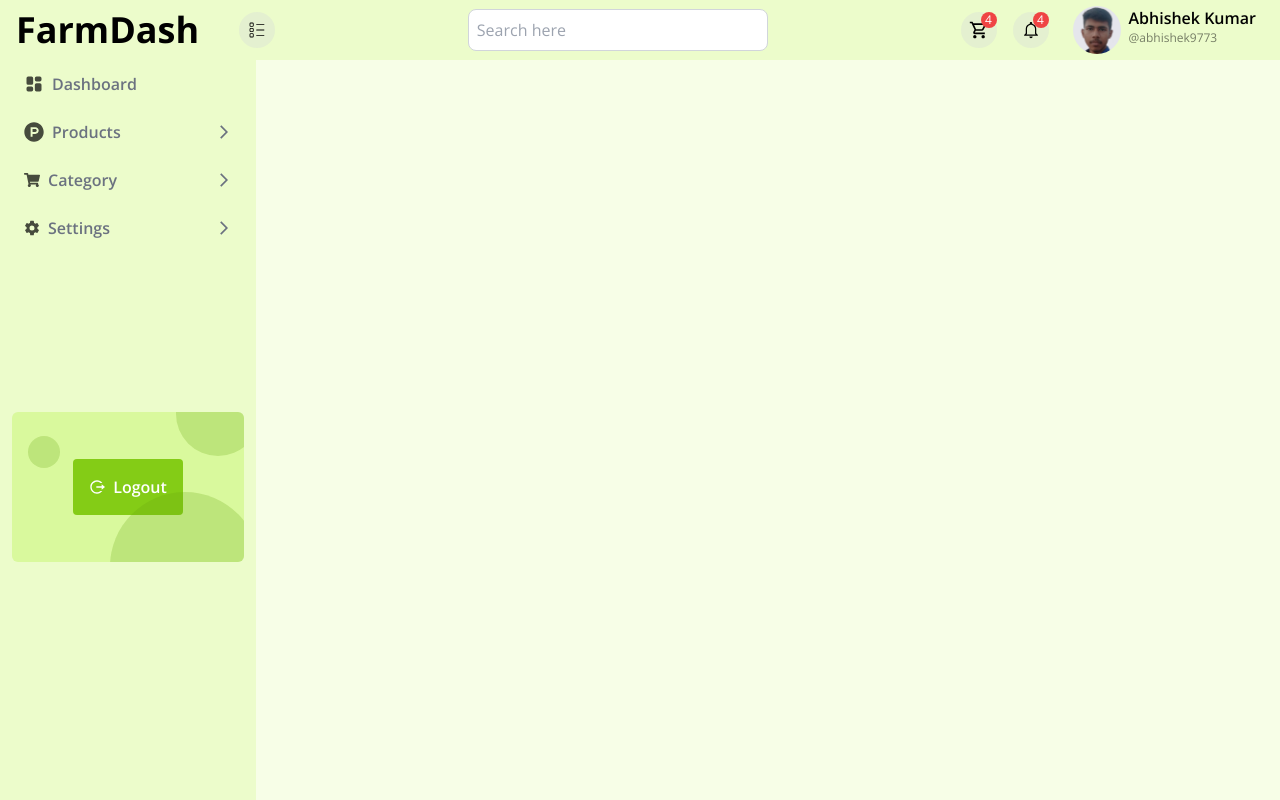
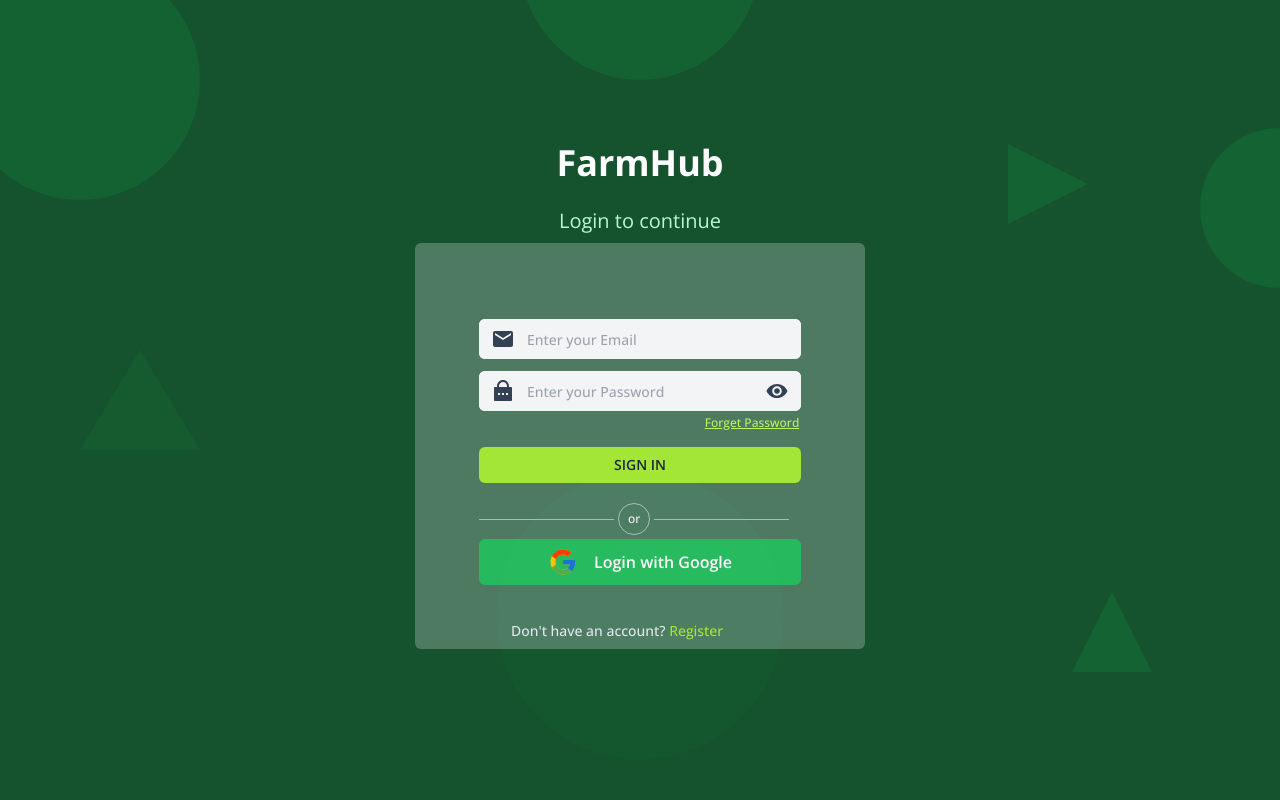
Before and after one commit to abhishek9773/Farmhub-dashboard, a React (Vite) app: page /login in a window 1280 px wide. Built offline with nearby package versions, Linux system fonts and the light colour scheme.

Commit message:
Implemented login UI with email, password input, and password toggle feature

```diff
--- a/src/App.jsx
+++ b/src/App.jsx
@@ -1,27 +1,45 @@
-import { BrowserRouter, Route, Routes } from "react-router-dom";
+import { BrowserRouter, Route, Routes, redirect } from "react-router-dom";
 import Dashboard from "./pages/Dashboard";
 import Header from "./components/Header";
 import "./App.css";
 import SlideBar from "./components/SlideBar";
-import { createContext, useState } from "react";
+import { createContext, useEffect, useState } from "react";
+import Login from "./pages/Login";
 
 export const Mycontext = createContext();
 
 export default function App() {
   const [isToggleSidebar, setIsToggleSidebar] = useState(false);
+  const [isLogin, setIsLogin] = useState(false);
+  const [isHiddenSidebarAndHeader, setIsHiddenSidebarAndHeader] =
+    useState(false);
 
   const value = {
     isToggleSidebar,
     setIsToggleSidebar,
+    isLogin,
+    setIsLogin,
+    isHiddenSidebarAndHeader,
+    setIsHiddenSidebarAndHeader,
   };
+
+  // useEffect(() => {
+  //   if (isLogin) {
+  //     redirect("/dashboard");
+  //   } else {
+  //     redirect("/login");
+  //   }
+  //   return () => redirect("/login");
+  // }, [isLogin]);
 
   return (
     <BrowserRouter>
       <Mycontext.Provider value={value}>
         <div className="bg-lime-50 min-h-screen">
-          <Header />
+          {!isHiddenSidebarAndHeader && <Header />}
           <div className="flex">
             {/* Sidebar transition */}
+            {!isHiddenSidebarAndHeader && (
               <div
                 className={`${
                   isToggleSidebar ? "w-0" : "w-1/5"
@@ -29,6 +47,7 @@ export default function App() {
               >
                 <SlideBar />
               </div>
+            )}
             {/* Main content transition */}
             <div
               className={`${
@@ -38,6 +57,7 @@ export default function App() {
               <Routes>
                 <Route path="/" element={<Dashboard />} exact />
                 <Route path="/dashboard" element={<Dashboard />} />
+                <Route path="/login" element={<Login />} />
               </Routes>
             </div>
           </div>
--- a/src/components/Header/index.jsx
+++ b/src/components/Header/index.jsx
@@ -3,7 +3,7 @@ import { motion } from "framer-motion";
 import { IoMdNotificationsOutline } from "react-icons/io";
 import { CiBoxList } from "react-icons/ci";
 import { MdOutlinePlaylistRemove, MdOutlineShoppingCart } from "react-icons/md";
-import { useContext } from "react";
+import { useContext, useState } from "react";
 import { Mycontext } from "../../App";
 
 const Header = () => {
@@ -62,6 +62,7 @@ const Header = () => {
             </div>
           </div>
 
+          {context.isLogin ? (
             <motion.div
               whileTap={{ scale: 0.9 }}
               className="flex gap-2 cursor-pointer hover:bg-lime-100/80 px-2 rounded-"
@@ -69,7 +70,7 @@ const Header = () => {
               <div className="overflow-hidden">
                 <motion.img
                   whileHover={{ scale: 1.09 }}
-                src="src/assets/logo.png"
+                  src="https://i.postimg.cc/7hVw6Ms2/3.png"
                   alt=""
                   className="w-12 h-12 rounded-full border-blue-600 border-spacing-3 object-cover"
                 />
@@ -79,6 +80,16 @@ const Header = () => {
                 <p className="opacity-50 font-normal text-xs">@abhishek9773</p>
               </div>
             </motion.div>
+          ) : (
+            <Link to={"/login"}>
+              <motion.button
+                whileTap={{ scale: 0.9 }}
+                className="px-4 py-2 bg-lime-500 hover:bg-lime-400 font-semibold rounded-md"
+              >
+                Login
+              </motion.button>
+            </Link>
+          )}
         </div>
       </div>
     </div>
--- a/src/components/SlideBar/index.jsx
+++ b/src/components/SlideBar/index.jsx
@@ -1,5 +1,5 @@
 import React, { useContext, useState } from "react";
-import { FaProductHunt, FaShoppingCart } from "react-icons/fa";
+import { FaLock, FaProductHunt, FaShoppingCart } from "react-icons/fa";
 import { IoSettingsSharp } from "react-icons/io5";
 import { MdOutlineArrowForwardIos } from "react-icons/md";
 import { RiLogoutCircleRLine } from "react-icons/ri";
@@ -235,6 +235,60 @@ const SlideBar = () => {
             </div>
           )}
         </li>
+        <li className="group">
+          <div
+            className="hover:bg-lime-200 text-gray-500 p-3 rounded-md flex items-center justify-between cursor-pointer"
+            onClick={() => toggleAccordion(5)}
+          >
+            <div className="flex items-center gap-2">
+              <FaLock
+                className={`${
+                  openIndex == 5 ? "text-blue-600" : "text-black/70"
+                } `}
+              />
+              <p>Authentication</p>
+            </div>
+            <MdOutlineArrowForwardIos
+              className={`transform transition-transform duration-200 ${
+                openIndex === 5 ? "rotate-90" : ""
+              }`}
+            />
+          </div>
+          {openIndex === 5 && (
+            <div className="pl-4 mt-2 text-gray-600 text-sm font-semibold">
+              <p
+                className={`py-2  pl-2 rounded-md cursor-pointer ${
+                  selectedItem === "Profile"
+                    ? " text-blue-600"
+                    : "hover:bg-lime-200"
+                }`}
+                onClick={() => selectItem("Profile")}
+              >
+                Login
+              </p>
+              <p
+                className={`py-2 pl-2  rounded-md cursor-pointer  ${
+                  selectedItem === "Account"
+                    ? " text-blue-600 "
+                    : "hover:bg-lime-200"
+                }`}
+                onClick={() => selectItem("Account")}
+              >
+                Registration
+              </p>
+              <p
+                className={`py-2 pl-2 rounded-md cursor-pointer ${
+                  selectedItem === "Privacy"
+                    ? "  text-blue-600"
+                    : "hover:bg-lime-200"
+                }`}
+                onClick={() => selectItem("Privacy")}
+              >
+                Forgot Password
+              </p>
+            </div>
+          )}
+        </li>
       </ul>
 
       <div className="relative w-full h-[150px] bg-lime-200 overflow-hidden  -bottom-40 rounded-md">
--- /dev/null
+++ b/src/pages/Login/index.jsx
@@ -0,0 +1,102 @@
+import React, { useContext, useEffect, useState } from "react";
+import { Mycontext } from "../../App";
+import { MdEmail } from "react-icons/md";
+import { RiLockPasswordFill } from "react-icons/ri";
+import { IoMdEye, IoMdEyeOff } from "react-icons/io";
+import { Link } from "react-router-dom";
+import { FcGoogle } from "react-icons/fc";
+
+const Login = () => {
+  const [showPassword, setShowPassword] = useState("true");
+  const context = useContext(Mycontext);
+
+  const handleShowPassword = () => {
+    setShowPassword(!showPassword);
+  };
+
+  useEffect(() => {
+    context.setIsHiddenSidebarAndHeader(true);
+  }, [context]);
+
+  return (
+    <div className="min-h-screen flex items-center justify-center relative bg-green-900 overflow-hidden">
+      {/* Background Circles */}
+      <div className="absolute -top-40 right-42 w-60 h-60 bg-green-700 rounded-full opacity-30"></div>
+      <div className="absolute -top-10 -left-10 w-60 h-60 bg-green-700 rounded-full opacity-30"></div>
+      <div className="absolute top-32 -right-20 w-40 h-40 bg-green-600 rounded-full opacity-20"></div>
+      <div className="absolute bottom-10 left-1/2 transform -translate-x-1/2 w-72 h-72 bg-green-800 rounded-full opacity-25"></div>
+
+      {/* Background Triangles */}
+      <div className="absolute top-30 left-20 w-0 h-0 border-l-[60px] border-l-transparent border-r-[60px] border-r-transparent border-b-[100px] border-b-green-700 opacity-20"></div>
+      <div className="absolute top-36 right-48 w-0 h-0 border-l-[40px] border-l-transparent border-r-[40px] border-r-transparent border-b-[80px] border-b-green-600 opacity-20 rotate-90 "></div>
+      <div className="absolute bottom-32 right-32 w-0 h-0 border-l-[40px] border-l-transparent border-r-[40px] border-r-transparent border-b-[80px] border-b-green-600 opacity-20 "></div>
+
+      {/* Logo and Title */}
+      <div className="relative z-20 text-center text-white ">
+        <div className="mb-6 text-4xl font-bold">FarmHub</div>
+        <div className="text-xl text-green-200">Login to continue</div>
+        <div className="relative font-medium bg-gray-300/30 p-16 m-2 rounded-md w-auto md:w-[450px]">
+          <form className="">
+            <div className="relative flex items-center bg-gray-100 my-3 rounded-md focus-within:text-blue-600 text-slate-700">
+              <MdEmail className="absolute left-3 text-2xl  transition-colors duration-200" />
+              <input
+                type="email"
+                placeholder="Enter your Email"
+                className="w-full pl-12 p-2 rounded-md text-md bg-gray-100 focus:bg-white focus:outline-none focus:ring-2 focus:ring-blue-600 placeholder:text-sm"
+              />
+            </div>
+            <div className="relative flex items-center bg-gray-100 mt-3 mb-1 rounded-md focus-within:text-blue-600  text-slate-700">
+              <RiLockPasswordFill className="absolute left-3 text-2xl transition-colors duration-200" />
+              <input
+                type={showPassword ? "password" : "text"}
+                placeholder="Enter your Password"
+                className="w-full pl-12 p-2 rounded-md text-md bg-gray-100 focus:bg-white focus:outline-none focus:ring-2 focus:ring-blue-600 placeholder:text-sm"
+              />
+              <div
+                onClick={handleShowPassword}
+                className="absolute right-3 text-2xl transition-colors duration-200 text-slate-700 "
+              >
+                {showPassword ? <IoMdEye /> : <IoMdEyeOff />}
+              </div>
+            </div>
+
+            <Link to={"/forgot-password"}>
+              {" "}
+              <p className="pl-56  text-xs hover:text-gray-100 text-lime-300 underline cursor-pointer">
+                Forget Password
+              </p>
+            </Link>
+
+            <div className="w-full inline-block bg-lime-400 hover:bg-lime-300 my-4 py-2 text-slate-800 rounded-md font-semibold  text-sm ">
+              <button className="uppercase">Sign in</button>
+            </div>
+            <div className="flex items-center">
+              <p className="h-[1px] bg-white/50 w-[42%]"></p>
+              <p className=" rounded-full border border-black text-slate-100 text-xs border-white/50  m-1 w-8 h-8 flex items-center justify-center">
+                or
+              </p>
+
+              <p className="h-[1px] bg-white/50 w-[42%]"></p>
+            </div>
+            <div className="flex items-center bg-green-500/85 p-2 gap-4 justify-center  rounded-md">
+              <FcGoogle className="text-3xl font-bold  " />
+              <p className="text-center font-semibold">Login with Google</p>
+            </div>
+            <div className="absolute bottom-2 pl-8 text-center flex items-center justify-center">
+              <p className="text-gray-200 text-sm">
+                Don't have an account?{" "}
+                <Link to={"/register"}>
+                  <span className="text-lime-400 text-bold cursor-pointer  text-md hover:text-lime-300 ">
+                    Register
+                  </span>
+                </Link>
+              </p>
+            </div>
+          </form>
+        </div>
+      </div>
+    </div>
+  );
+};
+
+export default Login;
```
Lines whose indentation alone changed are shown as unchanged.
